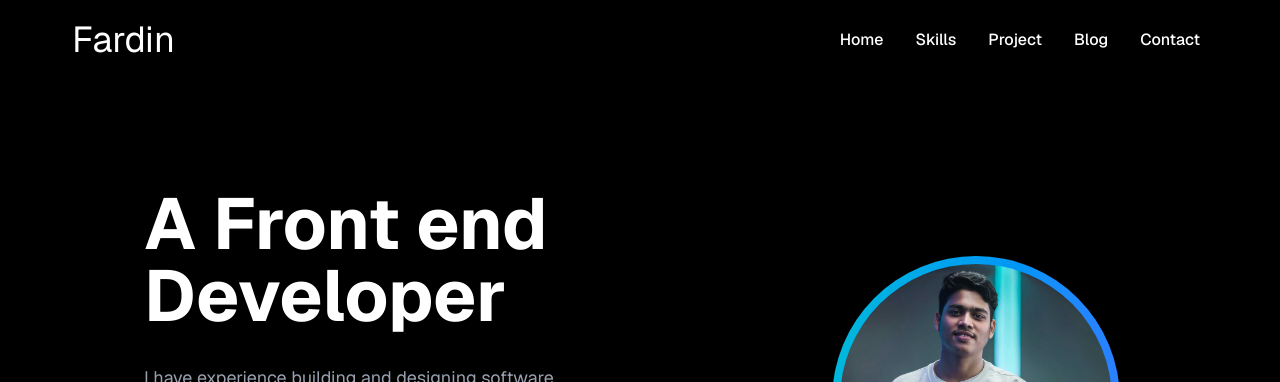
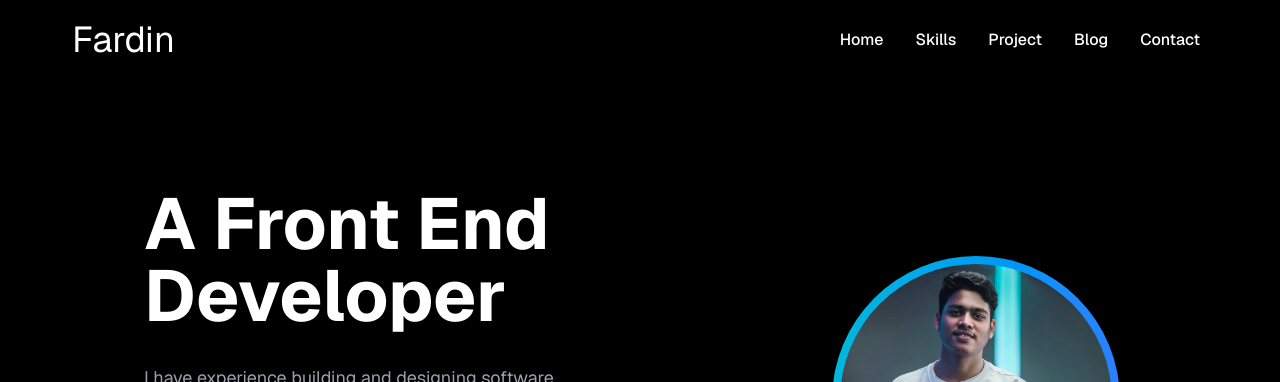
Before and after one commit to FARDIN98/portfolio, a Next.js app: page / in a window 1280 px wide. Shown: the top 382 px of the page. Built offline with nearby package versions, Linux system fonts and the light colour scheme.

Commit message:
correction

```diff
--- a/src/components/Hero.tsx
+++ b/src/components/Hero.tsx
@@ -16,7 +16,7 @@ const Hero = () => {
           transition={{ duration: 0.8 }}
           className="flex flex-col justify-center items-center md:items-start h-full w-full md:max-w-2xl">
           <h2 className="text-4xl sm:text-5xl md:text-6xl lg:text-7xl font-bold text-white text-center md:text-left mb-4">
-            A Front end Developer
+            A Front End Developer
           </h2>
           <p className="text-gray-400 py-4 max-w-md text-base sm:text-lg text-center md:text-left mb-6">
             I have experience building and designing software.
```
